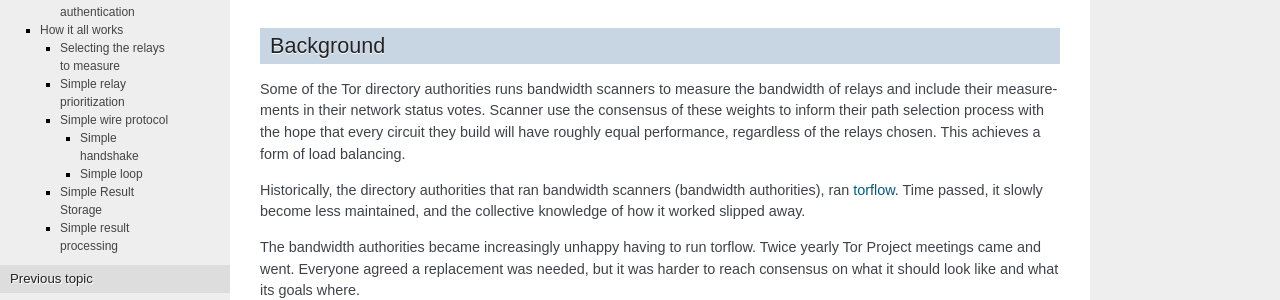
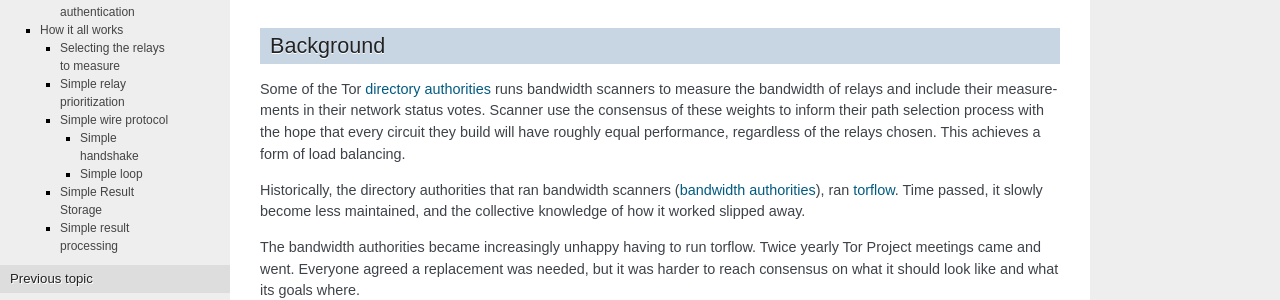
Before and after one commit to torproject/sbws, a Sphinx documentation site: the page built from docs/source/specification.rst, in a window 1280 px wide and 900 px high. Shown: the part 321-621 px from the top of the window. Built offline with Sphinx 7.4.7, drawn with Linux system fonts in a browser that asks for light colours; some of the changed lines change nothing that is shown.

Commit message:
Add some glossary links

```diff
--- a/docs/source/specification.rst
+++ b/docs/source/specification.rst
@@ -17,18 +17,19 @@
 Background
 ----------
 
-Some of the Tor directory authorities runs bandwidth scanners to measure the
-bandwidth of relays and include their measurements in their network status
-votes.  Scanner use the consensus of these weights to inform their path
-selection process with the hope that every circuit they build will have roughly
-equal performance, regardless of the relays chosen. This achieves a form of
-load balancing.
+Some of the Tor :term:`directory authorities <directory authority>`
+runs bandwidth scanners to measure the bandwidth of relays and include their
+measurements in their network status votes.  Scanner use the consensus of these
+weights to inform their path selection process with the hope that every circuit
+they build will have roughly equal performance, regardless of the relays
+chosen. This achieves a form of load balancing.
 
 .. _problem:
 
-Historically, the directory authorities that ran bandwidth scanners (bandwidth
-authorities), ran torflow_. Time passed, it slowly become less maintained,
-and the collective knowledge of how it worked slipped away.
+Historically, the directory authorities that ran bandwidth scanners
+(:term:`bandwidth authorities <bandwidth authority>`), ran torflow_. Time
+passed, it slowly become less maintained, and the collective knowledge of how
+it worked slipped away.
 
 The bandwidth authorities became increasingly unhappy having to run torflow.
 Twice yearly Tor Project meetings came and went. Everyone agreed a replacement
```
